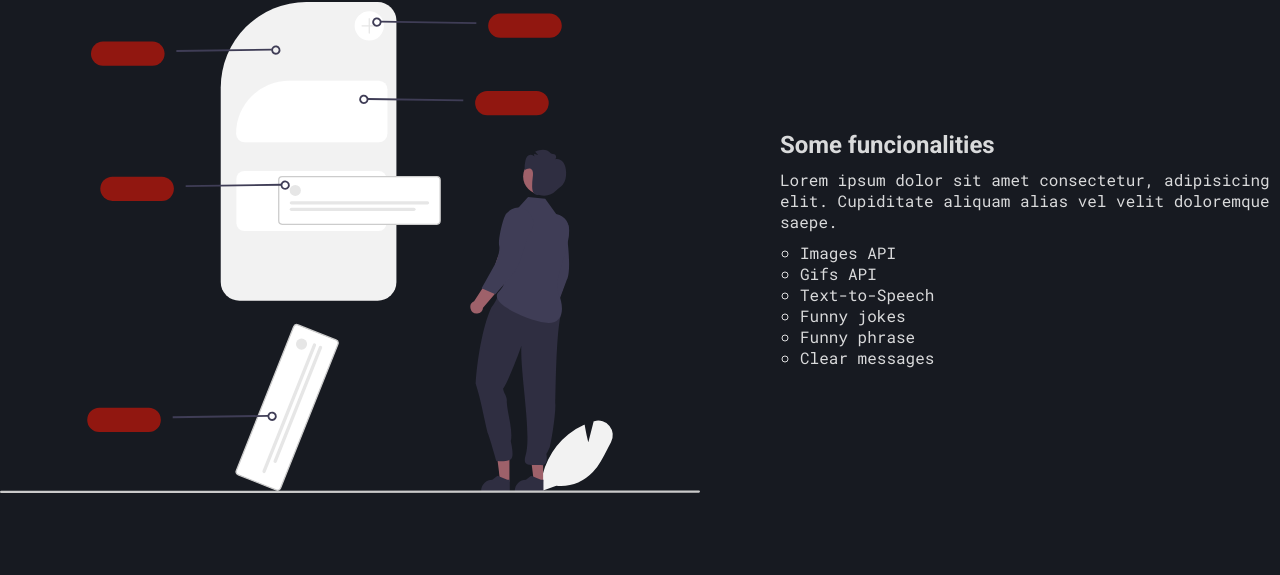
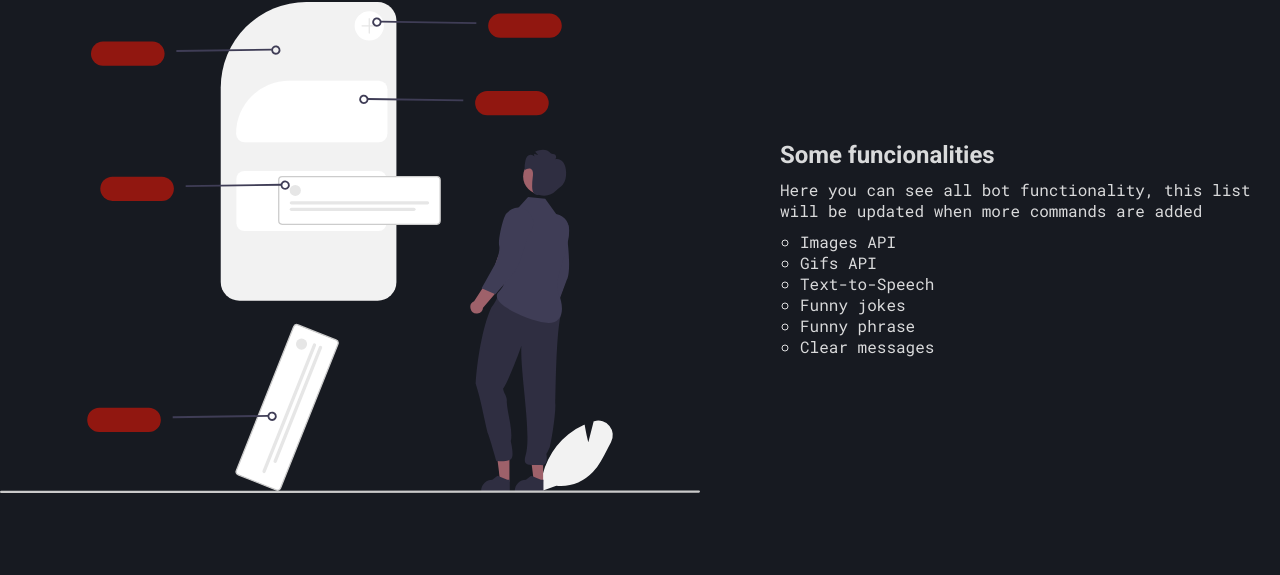
Before and after one commit to lcscostadev/Discord-bot-GVBot-website, a plain HTML site: page index.html in a window 1280 px wide. Shown: the part 1000-1575 px from the top of the page. Drawn offline with nearby package versions, Linux system fonts and the light colour scheme.

Commit message:
Update index.html

```diff
--- a/index.html
+++ b/index.html
@@ -101,8 +101,9 @@
                 </div>
                 <div class="text-slide">
                     <h2>Some funcionalities</h2>
-                    <p>Lorem ipsum dolor sit amet consectetur, adipisicing elit. Cupiditate aliquam alias vel velit
-                        doloremque saepe.</p>
+                    <p>
+                        Here you can see all bot functionality, this list will be updated when more commands are added
+                    </p>
                     <ul class="list-slide">
                         <li>Images API</li>
                         <li>Gifs API</li>
```
